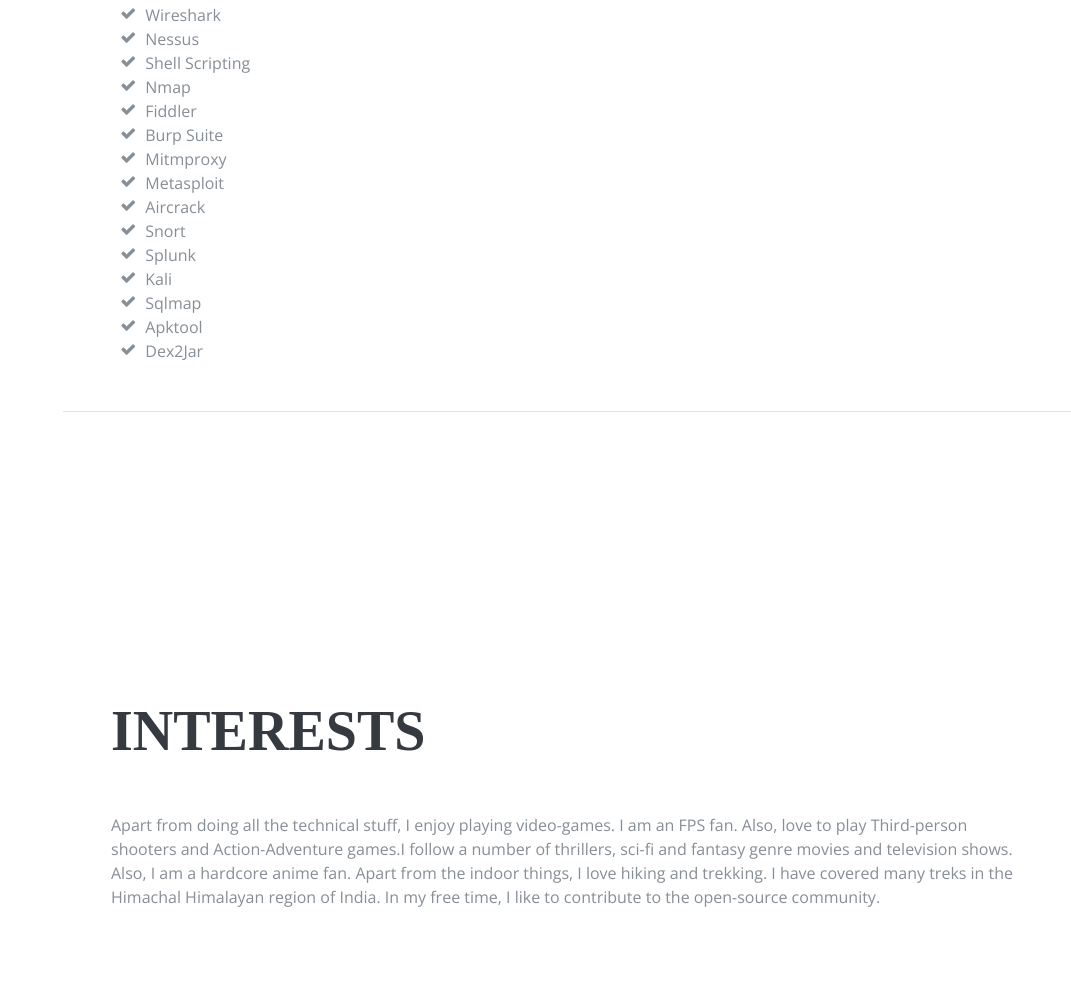
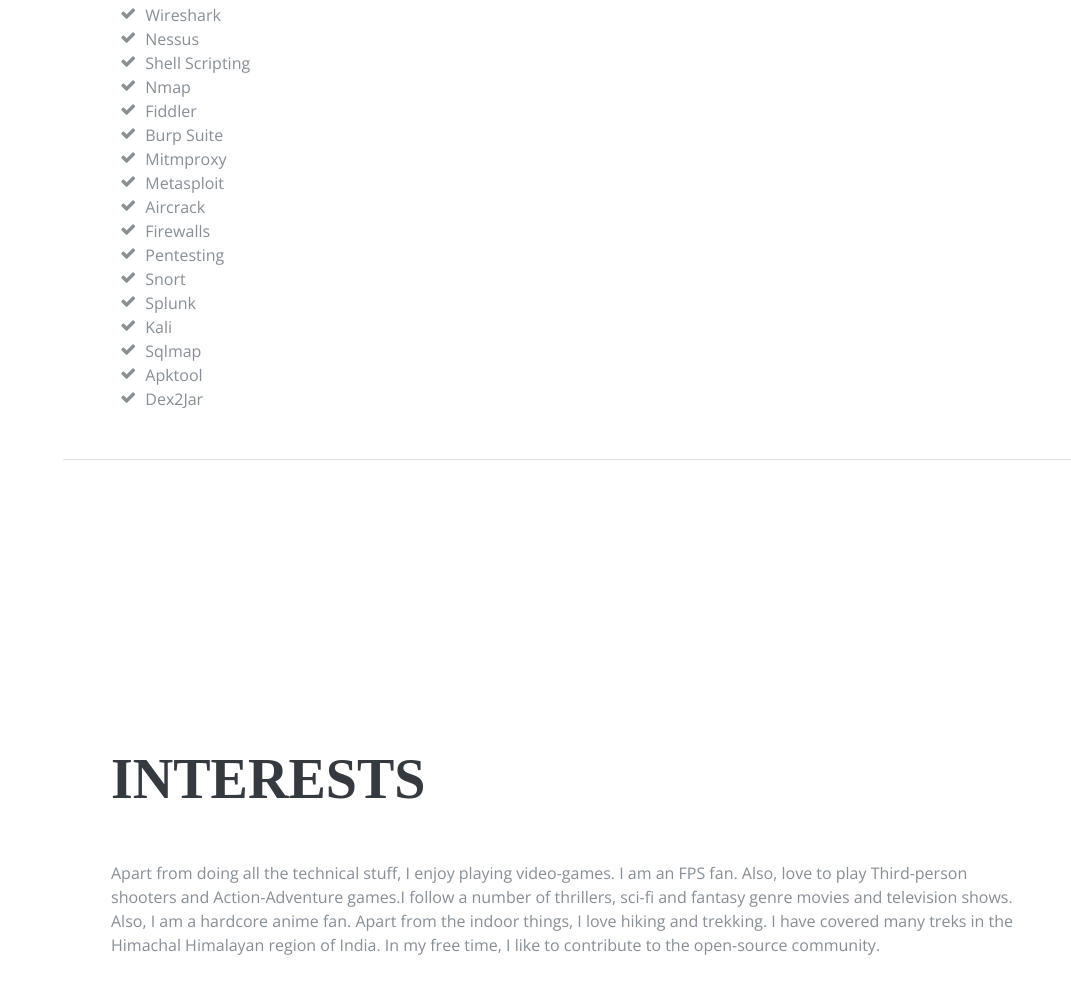
Before and after one commit to siddver007/siddver007.github.io, a plain HTML site: page index.html in a window 1280 px wide. Shown: the part 3457-4450 px from the top of the page, without its empty margins (209-1280 px from the left). Drawn offline with nearby package versions, Linux system fonts and the light colour scheme; a web font is replaced by a local one.

Commit message:
Update index.html

```diff
--- a/index.html
+++ b/index.html
@@ -294,6 +294,12 @@
               Aircrack</li>
               <li>
               <i class="fa-li fa fa-check"></i>
+              Firewalls</li>
+              <li>
+              <i class="fa-li fa fa-check"></i>
+              Pentesting</li>
+              <li>
+              <i class="fa-li fa fa-check"></i>
               Snort</li>
               <li>
               <i class="fa-li fa fa-check"></i>
```
